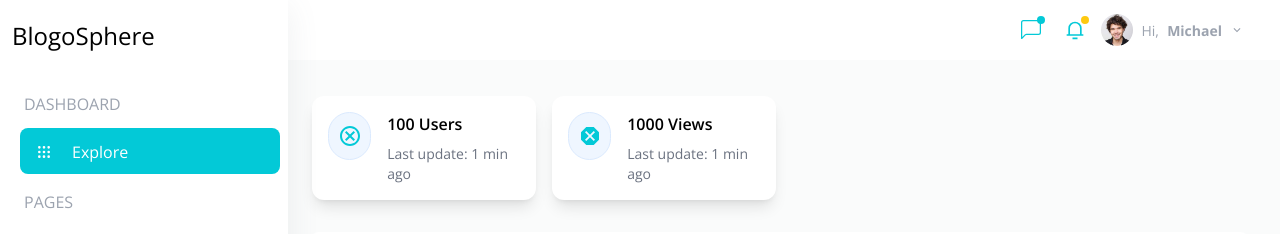
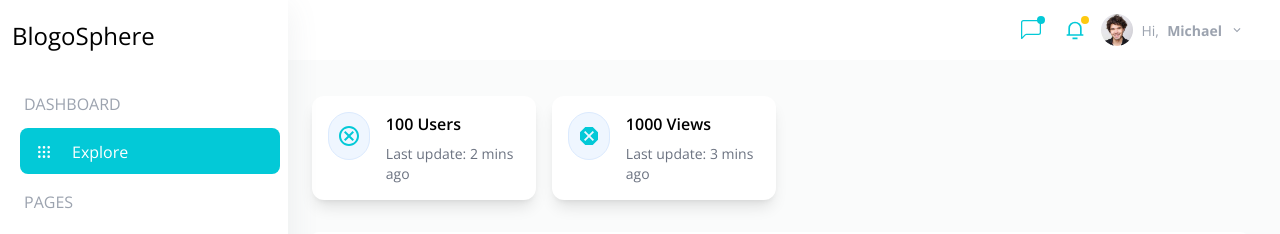
Before and after one commit to FahimMontasir/blogosphere-next-app, a Next.js app: page /dashboard in a window 1280 px wide. Shown: the top 234 px of the page. Built offline with nearby package versions, Linux system fonts and the light colour scheme.

Commit message:
fix: bug

```diff
--- a/pages/dashboard/index.tsx
+++ b/pages/dashboard/index.tsx
@@ -8,8 +8,8 @@ import DBLayout from "../../layouts/dashboard";
 import { NextPageWithLayout } from "../_app";
 
 const demoHeroData = [
-  { title: "Users", amount: 100 },
-  { title: "Views", amount: 1000 },
+  { title: "Users", amount: 100, lastUpdate: "2 mins ago" },
+  { title: "Views", amount: 1000, lastUpdate: "3 mins ago" },
 ];
 
 const ExplorePage: NextPageWithLayout = () => {
@@ -30,7 +30,7 @@ const ExplorePage: NextPageWithLayout = () => {
               title={d.title}
               amount={d.amount}
               icon={HeroIcons[d.title as keyof typeof HeroIcons]}
-              lastUpdate="1 min ago"
+              lastUpdate={d.lastUpdate}
             />
           ))}
         </div>
```
